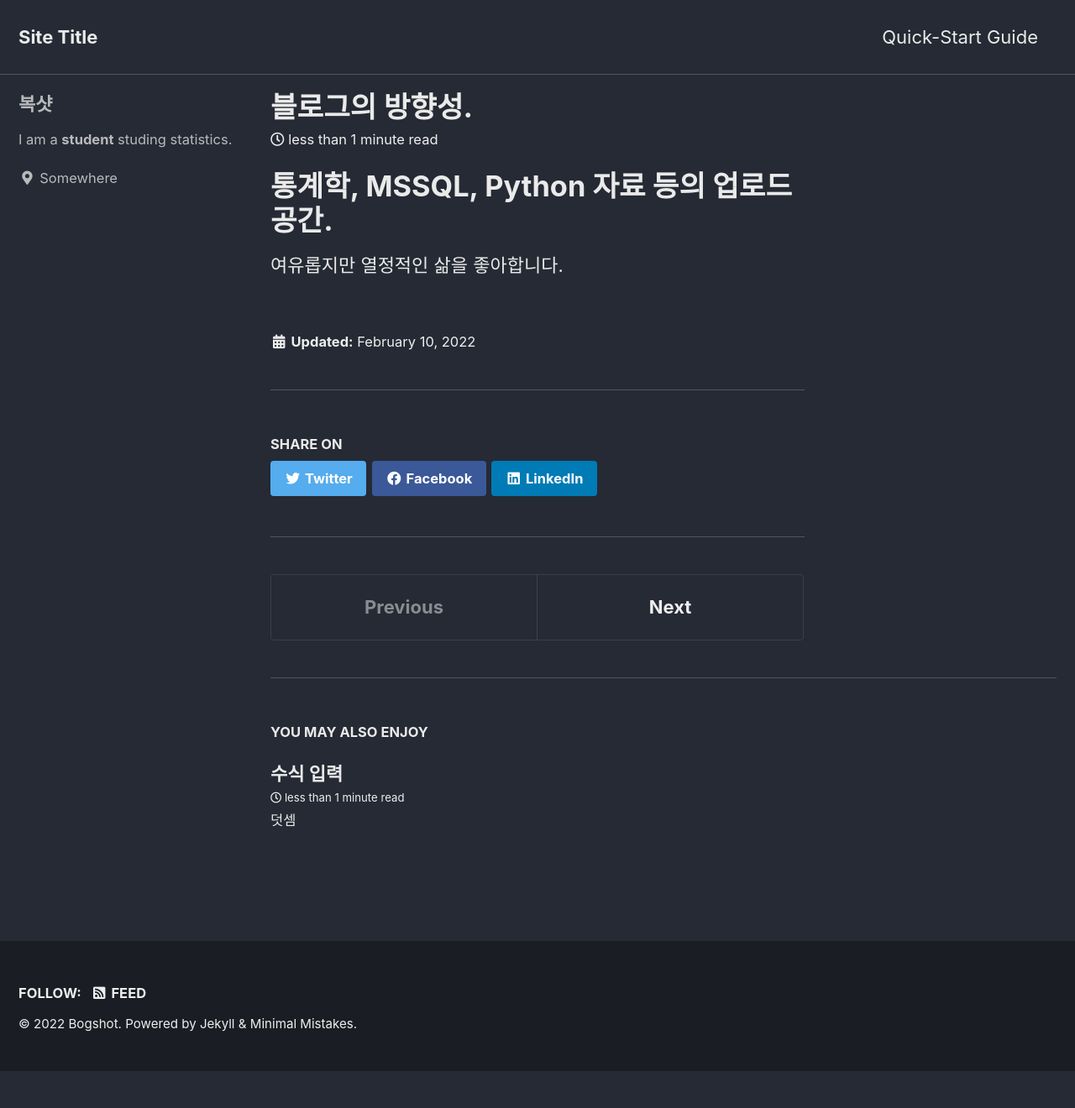
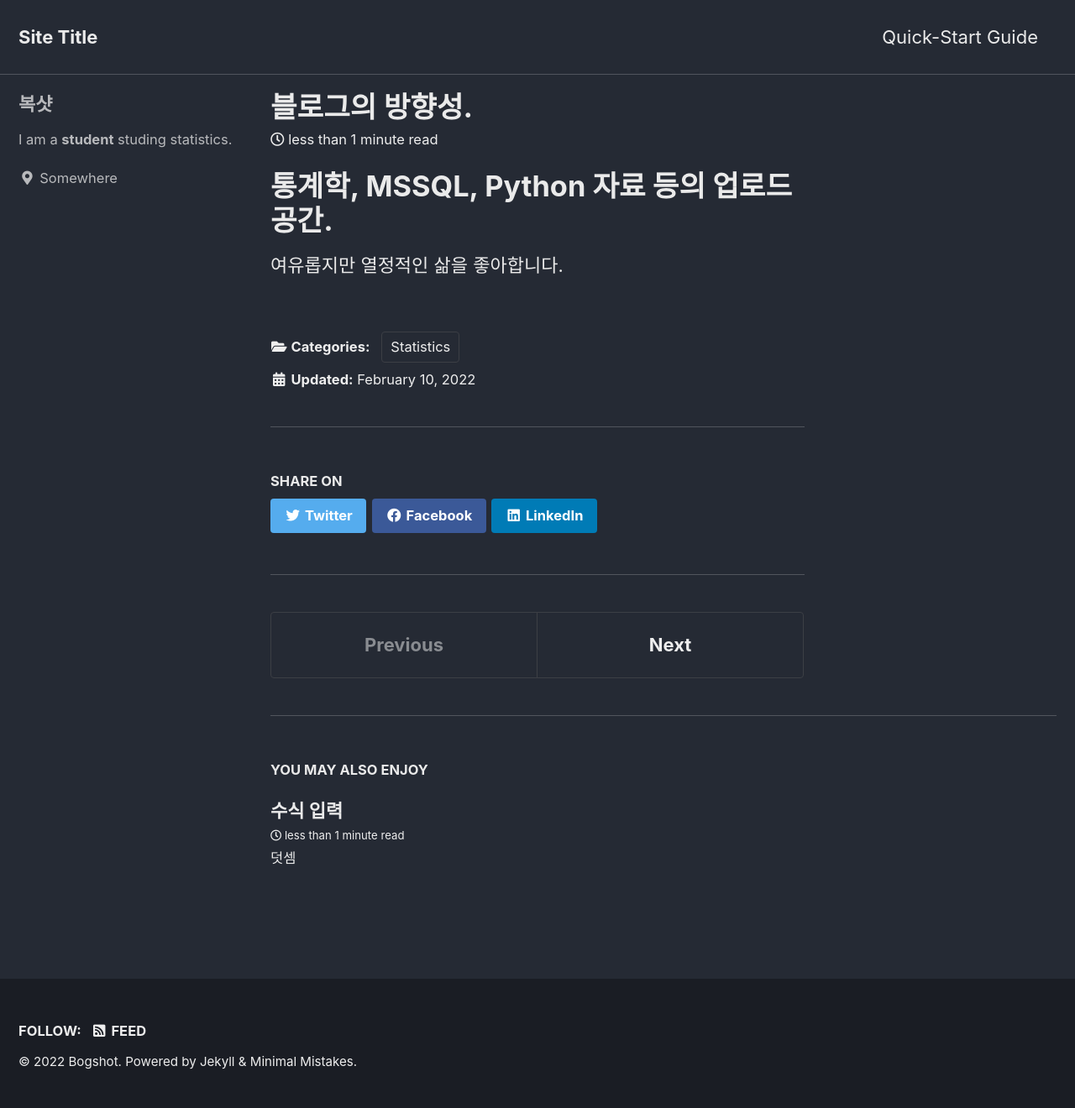
Before and after one commit to Bogshot/bogshot.github.io, a Jekyll site: the page built from _posts/2022-02-10-first.md, in a window 1280 px wide. Shown: the whole page at 84% size. Built offline with Jekyll 4.4.1, drawn with Linux system fonts in a browser that asks for light colours; cached includes are drawn as plain includes; before the commit the page ends 1276 px from its top, so only the background shows below that.

Commit message:
Update 2022-02-10-first.md

```diff
--- a/_posts/2022-02-10-first.md
+++ b/_posts/2022-02-10-first.md
@@ -1,6 +1,9 @@
 ---
 layout: single
 title: "블로그의 방향성."
+
+categories:
+  - Statistics
 ---
 
 # 통계학, MSSQL, Python 자료 등의 업로드 공간.
```
